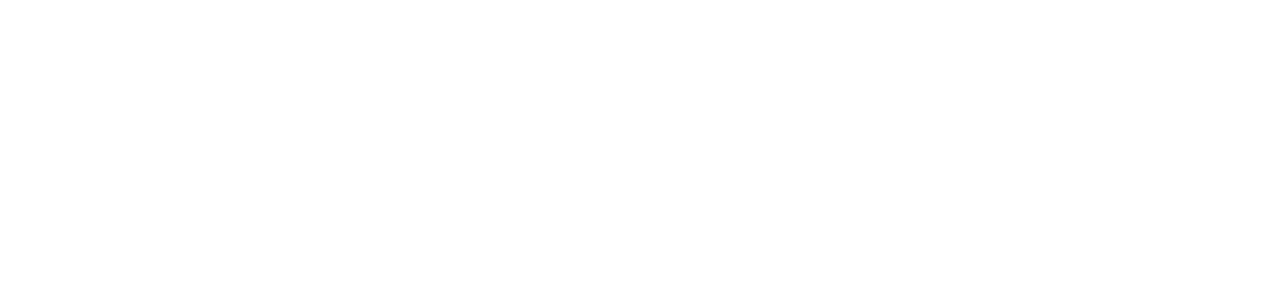
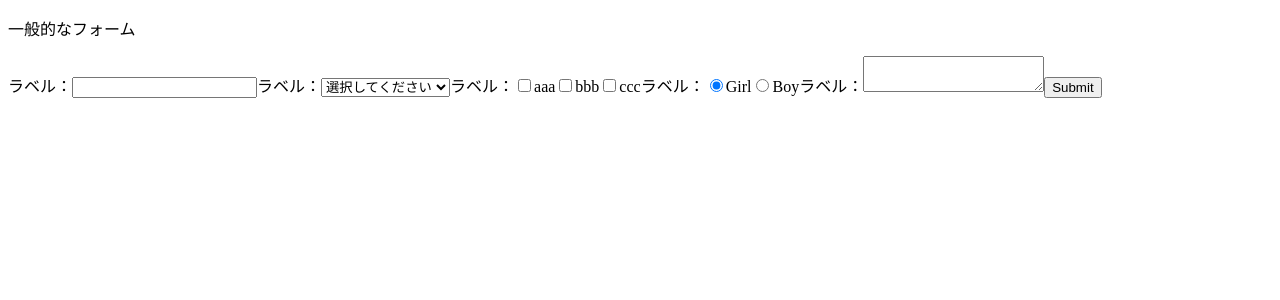
Before and after one commit to azufb/sampleFormAppWithVite, a React (Vite) app: page / in a window 1280 px wide. Shown: the top 300 px of the page. Built offline with nearby package versions, Linux system fonts and the light colour scheme.

Commit message:
一般的なフォームを構成

```diff
--- a/src/components/SampleForm.tsx
+++ b/src/components/SampleForm.tsx
@@ -1,6 +1,40 @@
+import { useForm } from "react-hook-form";
+
 const SampleForm = () => {
+    const { register, handleSubmit } = useForm();
+
+    const submitForm = (data: any): void => {
+        console.log(data);
+    };
+
     return (
-        <div></div>
+        <div>
+            <p>一般的なフォーム</p>
+            <form>
+                <label>ラベル：</label>
+                <input {...register('label')} />
+                <label>ラベル：</label>
+                <select {...register('select')}>
+                    <option>選択してください</option>
+                    <option value='aaa'>aaa</option>
+                    <option value='bbb'>bbb</option>
+                    <option value='ccc'>ccc</option>
+                </select>
+                <label>ラベル：</label>
+                <input type='checkbox' value='aaa' {...register('checkbox')} />aaa
+                <input type='checkbox' value='bbb' {...register('checkbox')} />bbb
+                <input type='checkbox' value='ccc' {...register('checkbox')} />ccc
+
+                <label>ラベル：</label>
+                <input type='radio' value='girl' {...register('radio')} checked />Girl
+                <input type='radio' value='boy' {...register('radio')} />Boy
+
+                <label>ラベル：</label>
+                <textarea {...register('textarea')} />
+
+                <input type='submit' onClick={handleSubmit(submitForm)} />
+            </form>
+        </div>
     );
 };
 
```
